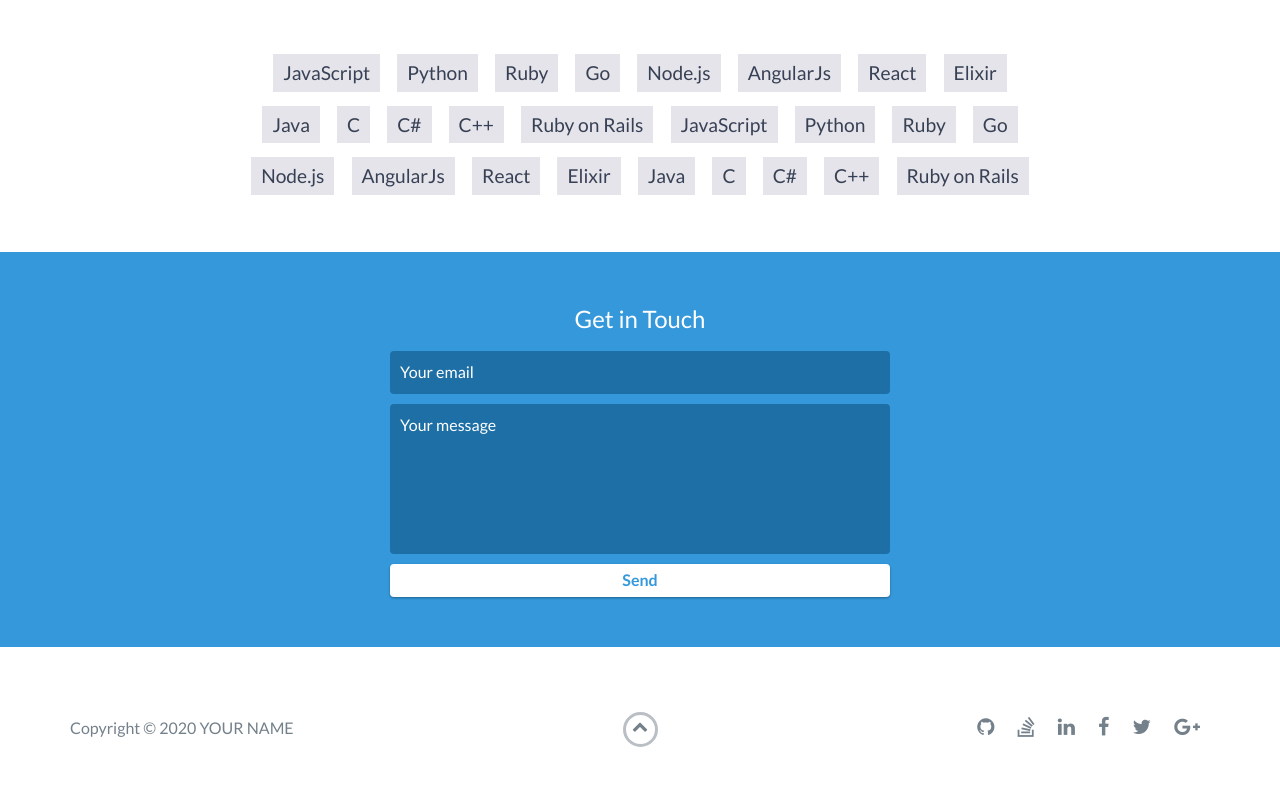
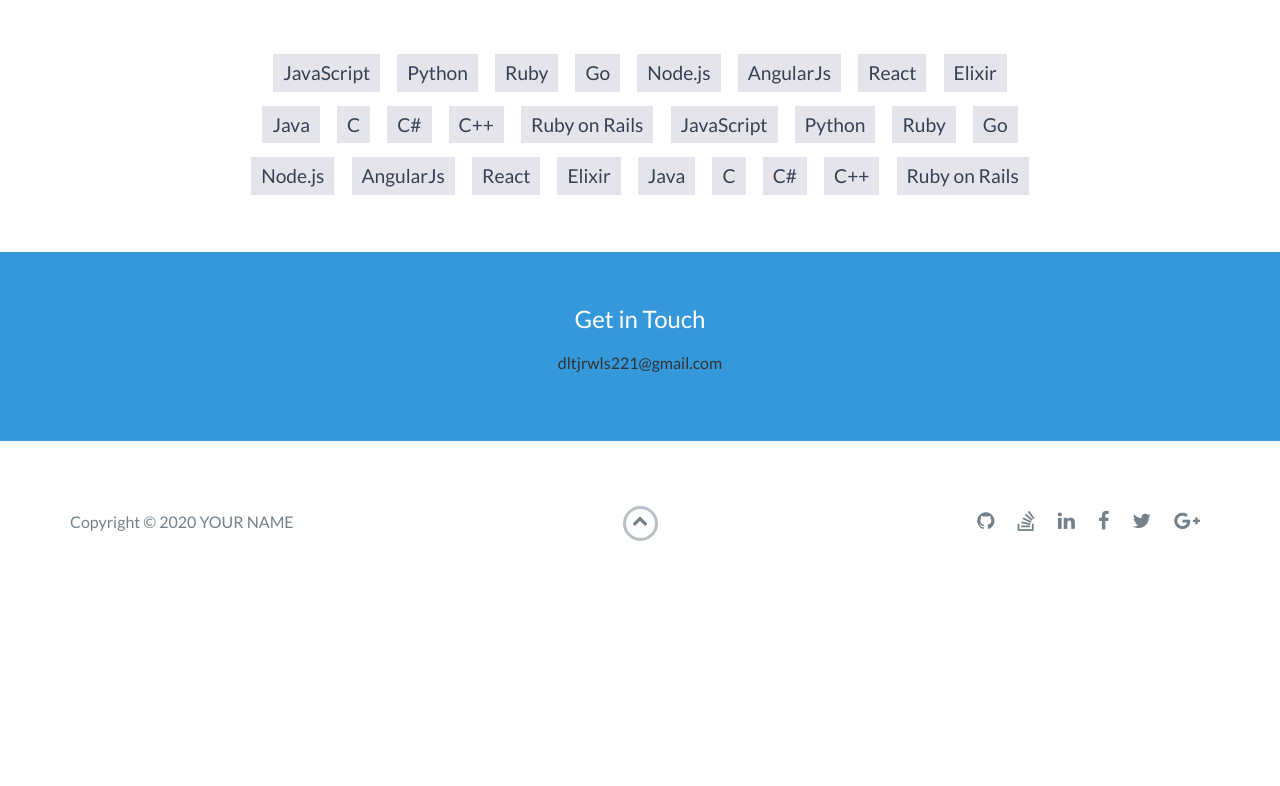
Before and after one commit to 8760hour/8760hour.github.io, a website: page index.html in a window 1280 px wide. Shown: the part 2804-3590 px from the top of the page. After the commit the page ends 3398 px from the top, so only its background shows below. Drawn offline with nearby package versions, Linux system fonts and the light colour scheme.

Commit message:
Update index.html

```diff
--- a/index.html
+++ b/index.html
@@ -210,12 +210,9 @@
     <div id="contact">
         <h2>Get in Touch</h2>
         <div id="contact-form">
-            <form method="POST" action="https://formspree.io/email@email.com">
-                <input type="hidden" name="_subject" value="Contact request from personal website" />
-                <input type="email" name="_replyto" placeholder="Your email" required>
-                <textarea name="message" placeholder="Your message" required></textarea>
-                <button type="submit">Send</button>
-            </form>
+            <p>
+				dltjrwls221@gmail.com
+			</p>
         </div>
         <!-- End #contact-form -->
     </div>
```
